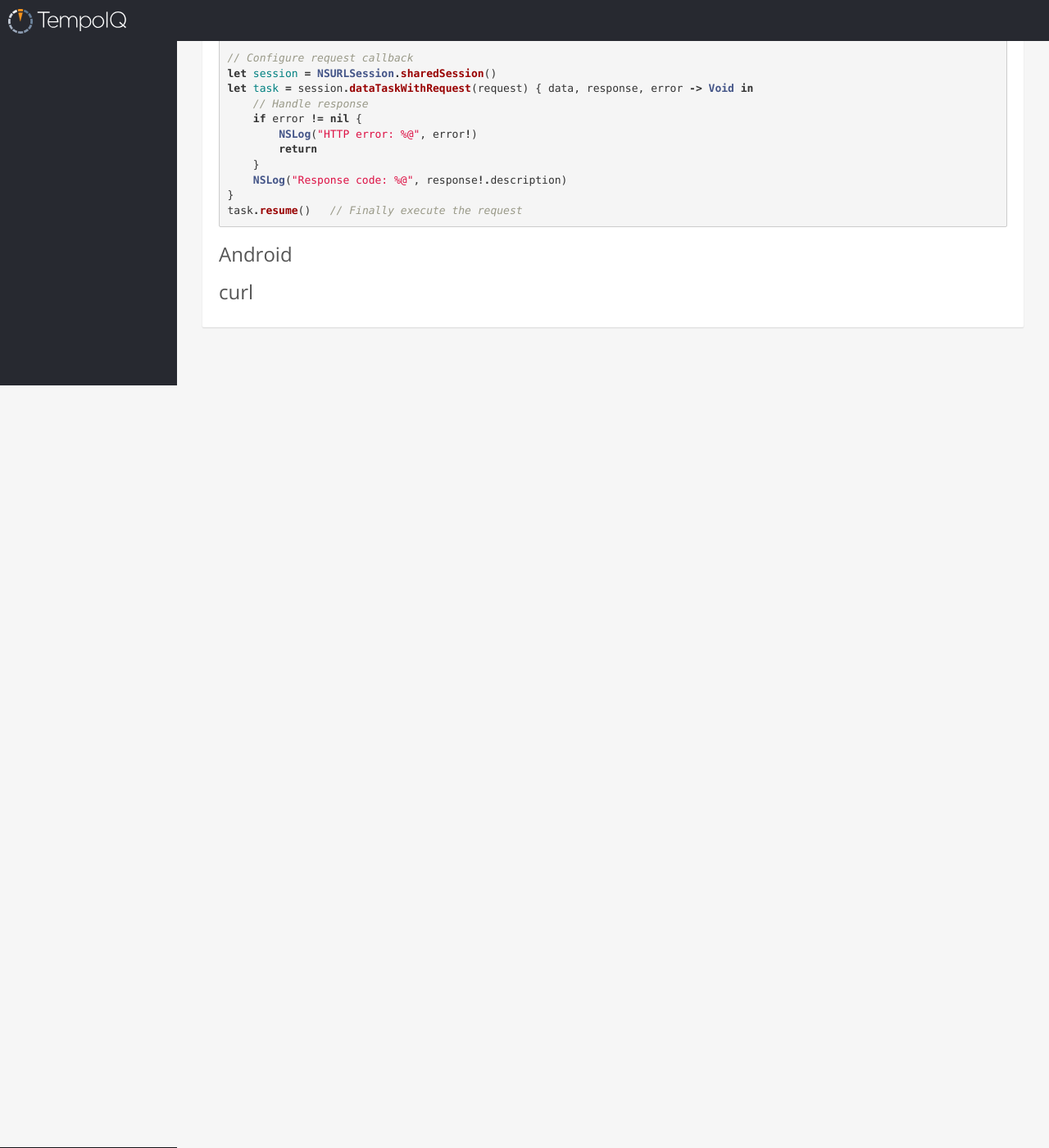
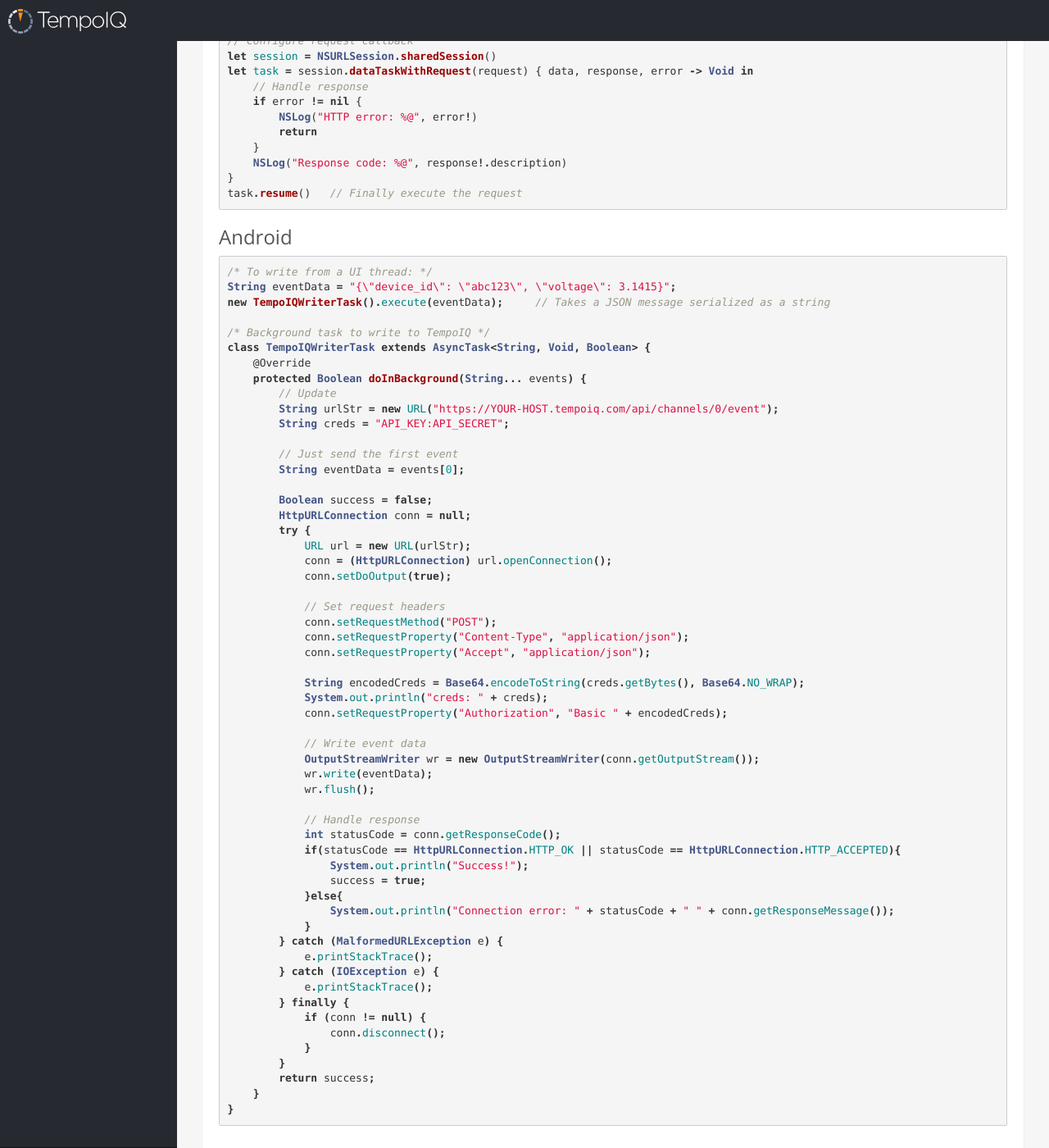
Before and after one commit to jcc333/tempo-api-docs, a Jekyll site: the page built from writing.md, in a window 1280 px wide and 1400 px high, scrolled down 1620 px. Shown: the whole window at 82% size. Built offline with Jekyll 4.4.1, drawn with Linux system fonts in a browser that asks for light colours; before the commit the page ends 2090 px from its top, so only the background shows below that; some of the changed text lies outside the part shown.

Commit message:
Add android example

```diff
--- a/writing.md
+++ b/writing.md
@@ -53,7 +53,7 @@ outside each language's standard library. If you are already using a different
 HTTP library, it may be worth adapting the example to use that library
 to avoid duplicated code.
 
-### iOS - Swift
+### iOS - Swift 2.0
 
 {% highlight swift %}
 
@@ -101,5 +101,63 @@ task.resume()   // Finally execute the request
 
 ### Android
 
+{% highlight java %}
 
-### curl
+/* To write from a UI thread: */
+String eventData = "{\"device_id\": \"abc123\", \"voltage\": 3.1415}";
+new TempoIQWriterTask().execute(eventData);     // Takes a JSON message serialized as a string
+
+/* Background task to write to TempoIQ */
+class TempoIQWriterTask extends AsyncTask<String, Void, Boolean> {
+    @Override
+    protected Boolean doInBackground(String... events) {
+        // Update
+        String urlStr = new URL("https://YOUR-HOST.tempoiq.com/api/channels/0/event");
+        String creds = "API_KEY:API_SECRET";
+
+        // Just send the first event
+        String eventData = events[0];
+
+        Boolean success = false;
+        HttpURLConnection conn = null;
+        try {
+            URL url = new URL(urlStr);
+            conn = (HttpURLConnection) url.openConnection();
+            conn.setDoOutput(true);
+
+            // Set request headers
+            conn.setRequestMethod("POST");
+            conn.setRequestProperty("Content-Type", "application/json");
+            conn.setRequestProperty("Accept", "application/json");
+
+            String encodedCreds = Base64.encodeToString(creds.getBytes(), Base64.NO_WRAP);
+            System.out.println("creds: " + creds);
+            conn.setRequestProperty("Authorization", "Basic " + encodedCreds);
+
+            // Write event data
+            OutputStreamWriter wr = new OutputStreamWriter(conn.getOutputStream());
+            wr.write(eventData);
+            wr.flush();
+
+            // Handle response
+            int statusCode = conn.getResponseCode();
+            if(statusCode == HttpURLConnection.HTTP_OK || statusCode == HttpURLConnection.HTTP_ACCEPTED){
+                System.out.println("Success!");
+                success = true;
+            }else{
+                System.out.println("Connection error: " + statusCode + " " + conn.getResponseMessage());
+            }
+        } catch (MalformedURLException e) {
+            e.printStackTrace();
+        } catch (IOException e) {
+            e.printStackTrace();
+        } finally {
+            if (conn != null) {
+                conn.disconnect();
+            }
+        }
+        return success;
+    }
+}
+
+{% endhighlight %}
```
